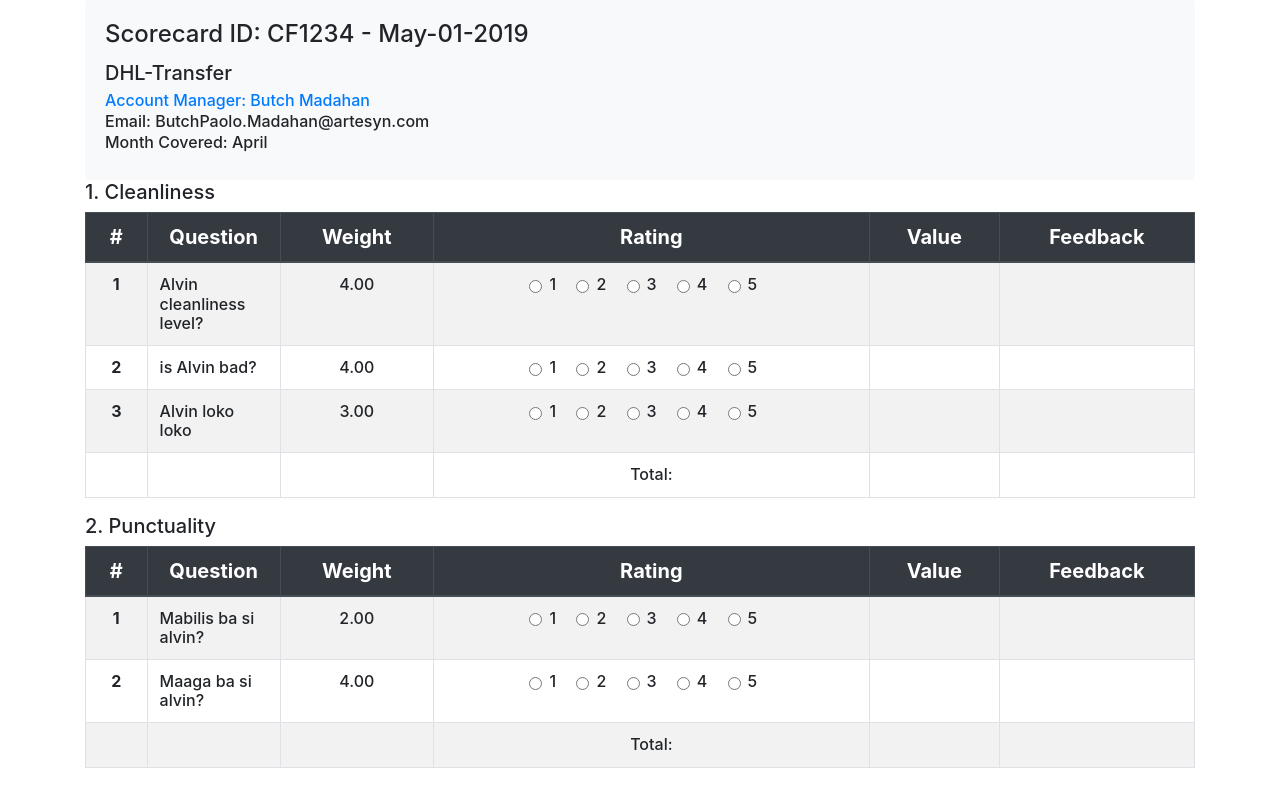
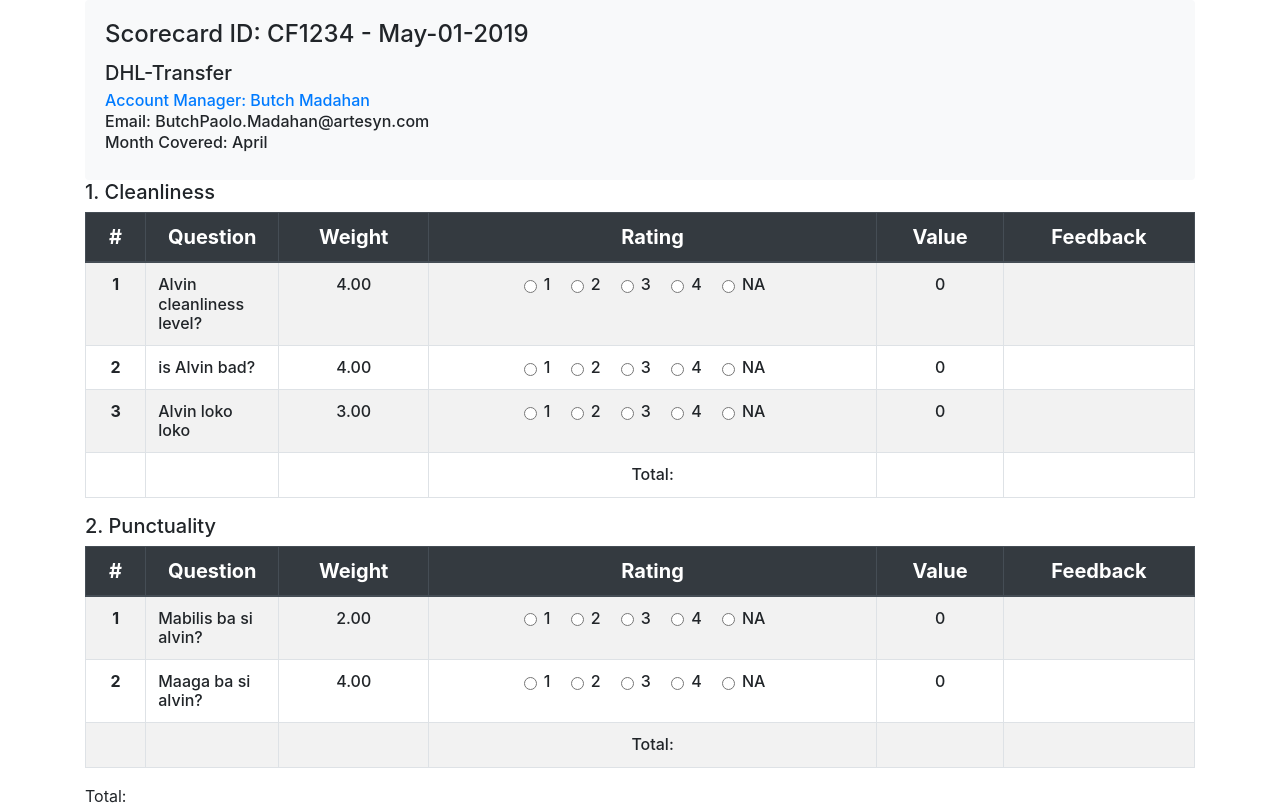
Before and after one commit to binteezyy/logistics-scorecard, a Django app: a page that uses logistics_scorecard_A/survey_app/templates/form.html in a window 1280 px wide. Before the commit the page ends 768 px from the top, so only its background shows below. Run offline with Django 3.2, Linux system fonts and the light colour scheme; data comes from the database, SQL or seed files in the repository; some libraries are stand-ins or nearby versions.

Commit message:
Revised template_form

```diff
--- a/logistics_scorecard_A/survey_app/templates/form.html
+++ b/logistics_scorecard_A/survey_app/templates/form.html
@@ -4,13 +4,38 @@
 <script>
     $(document).ready(function () {
         {% for x in scorecard.category_list.all %}
+        {% for y in x.questions.all %}
         $(".radi{{ x.category_number }}").click(function () {
             var total = 0;
-            $(".radi{{ x.category_number }}:checked").each(function () { total += +this.value; });
-            $("#total{{ x.category_number }}").html(total);
+            // $(".radi{{ x.category_number }}:checked").each(function () {
+            //     total += +(this.value);
+            // });
+            $('.totalr{{x.category_number}}').each(function () {
+                total += +(this.value);
+            });
+            $("#totalc{{ x.category_number }}").html(total);
+
+            //var totalall = 0;
+
+            //("#totalall").html(totalall);
+
+        });
+
+        $(".radi{{ x.category_number }}").click(function () {
+
+            var totalall = 0;
+            var total = 0;
+            var totalz = $('.totalcolumn').each(function () {
+                total += +(parseInt(this.text));
+            });
+            console.log(totalz);
+
         });
         {% endfor %}
+        {% endfor %}
+
     });
+
 </script>
 {% endblock add_script %}
 
@@ -19,7 +44,8 @@
     <div class="card border-0 bg-light">
         <div class="card-body">
             <h4 class="card-title">Scorecard ID: {{scorecard.cid}} - {{ scorecard.date_released|date:'M-d-Y' }}</h4>
-                      <h5 class="card-title">{{ scorecard.provider }}{% for z in scorecard.provider.services.all %}-{{z.name}}{%endfor%}</h5>
+            <h5 class="card-title">
+                {{ scorecard.provider }}{% for z in scorecard.provider.services.all %}-{{z.name}}{%endfor%}</h5>
             <h6 class="card-subtitle mb-2 text-primary">Account Manager: {{ scorecard.account_manager }}</h6>
             <h6 class="card-subtitle mb-2">Email: {{ scorecard.account_manager.email }}</h6>
             <h6 class="card-subtitle mb-2">Month Covered: {{ scorecard.month_covered|date:'F' }}</h6>
@@ -45,49 +71,60 @@
                 {% for y in x.questions.all %}
                 <tr class="h6">
                     <th class="text-center"> {{ y.question_number }} </th>
-                <!-- <td class="text-left">Are you satisfied?Are you satisfied?Are you satisfied?Are you
-                        satisfied?Are you
-                        satisfied?Are you satisfied?</td> -->
                     <td class="text-left" style="width: 12%;"> {{ y.question_string }}</td>
-                <td class="text-center"> {{ y.multiplier }} </td>
+                    <td class="text-center" id="weight{{y.pk}}" value="">
+                        {{y.multiplier}}
+                    </td>
                     <td class="text-center">
                         <div class="form-check custom-control-inline">
                             <label class="form-check-label">
                                 <input value="1" type="radio" class="form-check-input radi{{x.category_number}}"
                                     name="optradio{{y.pk}}"
-                                onclick="document.getElementById('{{y.pk}}').innerHTML=0.1; changeThis();">1
+                                    onclick="$('#{{y.pk}}').val(
+                                    document.getElementById('weight{{y.pk}}').innerHTML * 1);
+                                document.getElementById('{{y.pk}}').innerHTML = document.getElementById('{{y.pk}}').value;">1
                             </label>
                         </div>
                         <div class=" form-check custom-control-inline">
                             <label class="form-check-label">
                                 <input value="2" type="radio" class="form-check-input radi{{x.category_number}}"
                                     name="optradio{{y.pk}}"
-                                onclick="document.getElementById('{{y.pk}}').innerHTML=0.2; addTotal()">2
+                                    onclick="document.getElementById('{{y.pk}}').value=
+                                    document.getElementById('weight{{y.pk}}').innerHTML * 2;
+                                    document.getElementById('{{y.pk}}').innerHTML = document.getElementById('{{y.pk}}').value;">2
                             </label>
                         </div>
                         <div class="form-check custom-control-inline">
                             <label class="form-check-label">
                                 <input value="3" type="radio" class="form-check-input radi{{x.category_number}}"
                                     name="optradio{{y.pk}}"
-                                onclick="document.getElementById('{{y.pk}}').innerHTML=0.3; addTotal()">3
+                                    onclick="document.getElementById('{{y.pk}}').value=
+                                    document.getElementById('weight{{y.pk}}').innerHTML * 3;
+                                    document.getElementById('{{y.pk}}').innerHTML = document.getElementById('{{y.pk}}').value;">3
                             </label>
                         </div>
                         <div class="form-check custom-control-inline">
                             <label class="form-check-label">
                                 <input value="4" type="radio" class="form-check-input radi{{x.category_number}}"
                                     name="optradio{{y.pk}}"
-                                onclick="document.getElementById('{{y.pk}}').innerHTML=0.4; addTotal()">4
+                                    onclick="document.getElementById('{{y.pk}}').value=
+                                    document.getElementById('weight{{y.pk}}').innerHTML * 4;
+                                    document.getElementById('{{y.pk}}').innerHTML = document.getElementById('{{y.pk}}').value;">4
                             </label>
                         </div>
                         <div class="form-check custom-control-inline">
                             <label class="form-check-label">
                                 <input value="5" type="radio" class="form-check-input radi{{x.category_number}}"
                                     name="optradio{{y.pk}}"
-                                onclick="document.getElementById('{{y.pk}}').innerHTML=0.5;"> 5
+                                    onclick="document.getElementById('{{y.pk}}').value=
+                                    document.getElementById('weight{{y.pk}}').innerHTML * 5;
+                                    document.getElementById('{{y.pk}}').innerHTML = document.getElementById('{{y.pk}}').value;">NA
                             </label>
                         </div>
                     </td>
-                <td class="text-center" id="{{y.pk}}"></td>
+                    <td class="text-center">
+                        <text value="0" name="totalr" id="{{y.pk}}" class="totalr{{x.category_number}}">0</text>
+                    </td>
                     </td>
                     <td></td>
                 </tr>
@@ -97,10 +134,10 @@
                     <td></td>
                     <td></td>
                     <td class="text-center">
-                    <text >Total:</text>
+                        <text>Total:</text>
                     </td>
                     <td class="text-center">
-                    <text name="total" id="total{{x.category_number}}" ></text>
+                        <text name="totalc" id="totalc{{x.category_number}}" class="totalcolumn"></text>
                     </td>
                     <td>
                     </td>
@@ -108,6 +145,7 @@
             </tbody>
         </table>
         {% endfor %}
+        Total:
+        <text name="totalall" id="totalall"></text>
     </form>
-</div>
-{% endblock form %}
+</div> {% endblock form %}
```
Lines whose indentation alone changed are shown as unchanged.
